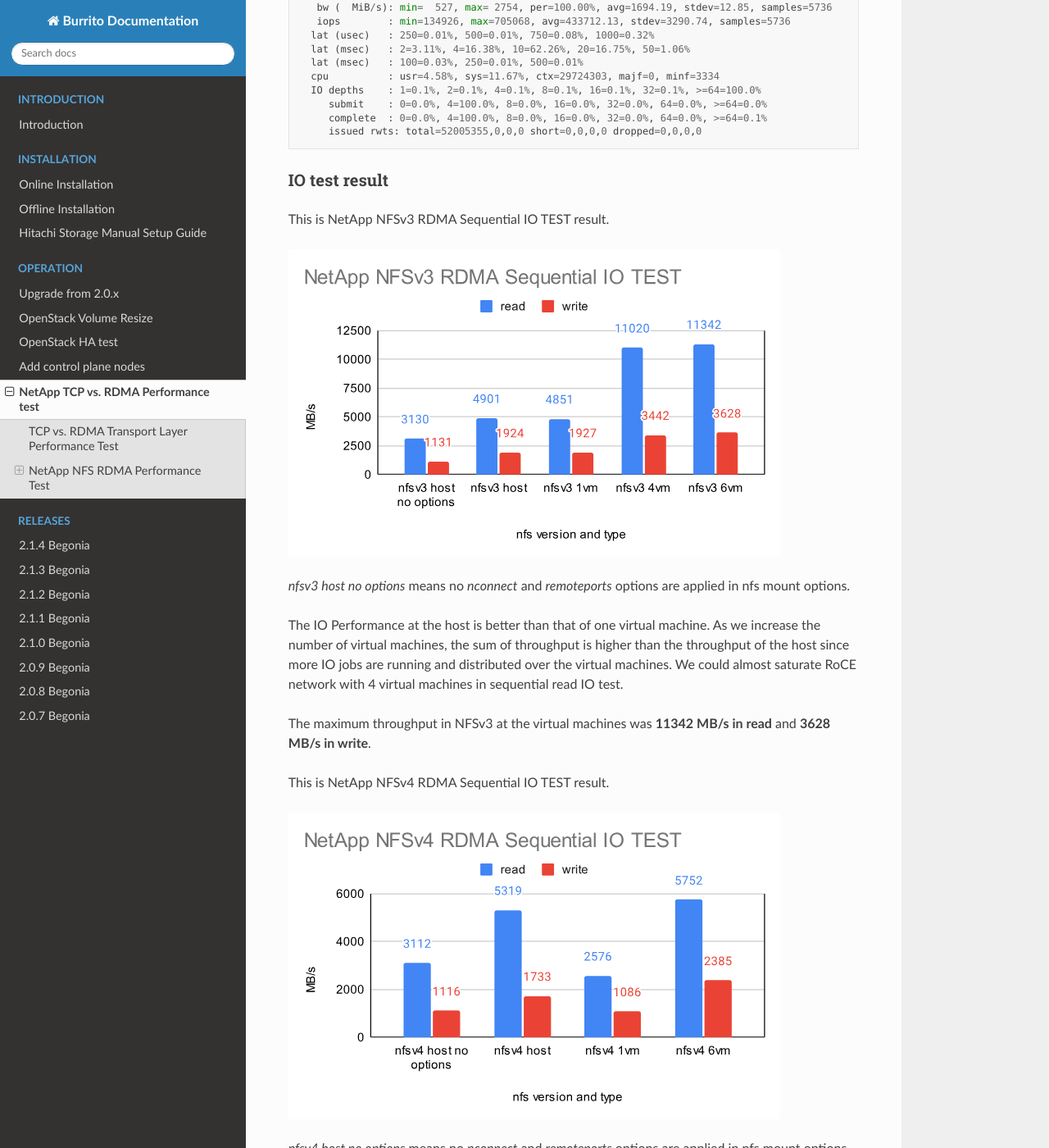
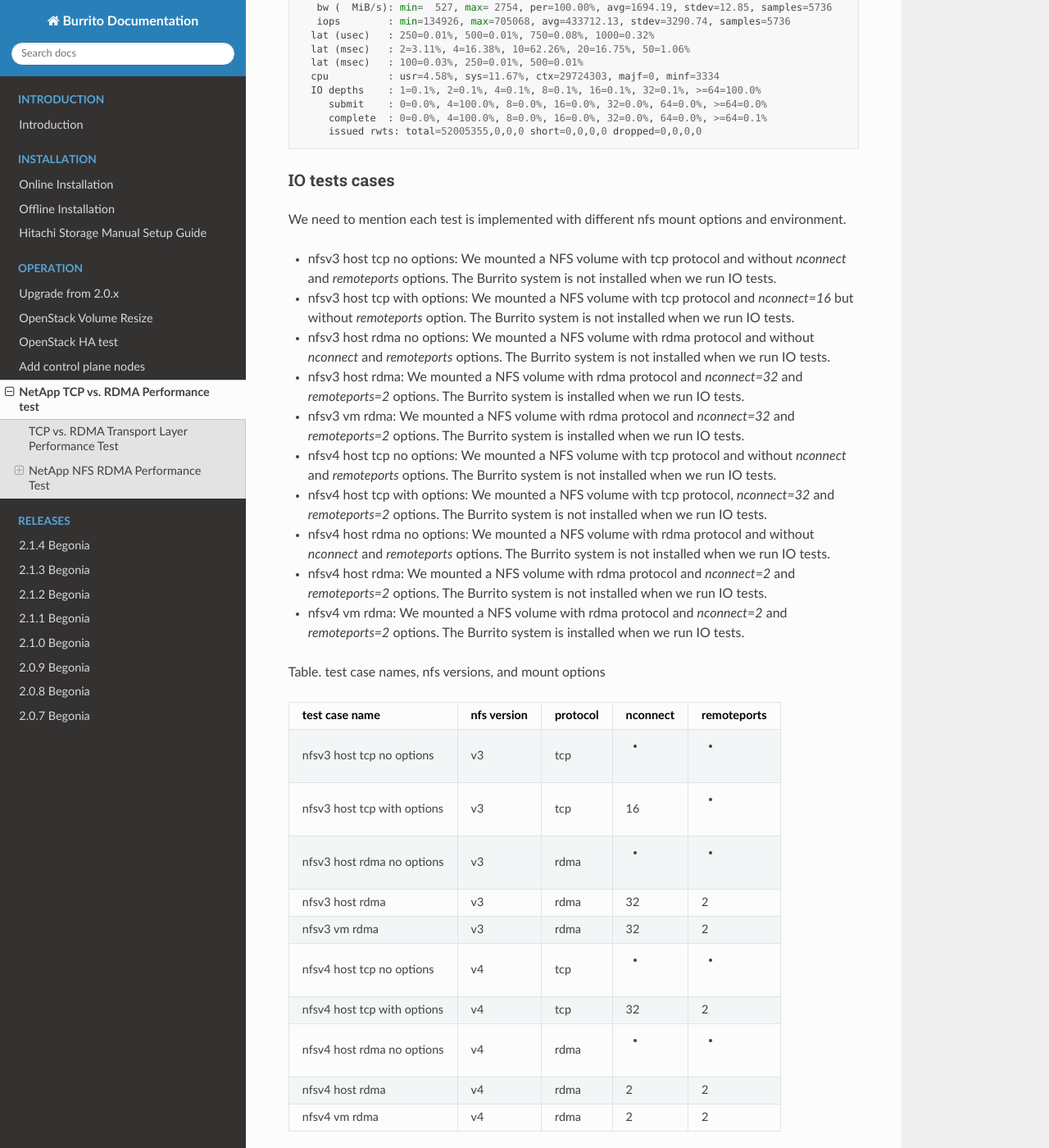
Before and after one commit to iorchard/burrito_docs, a Sphinx documentation site: the page built from source/operation/netapp_tcp_rdma_perf.rst, in a window 1280 px wide and 1400 px high, scrolled down 4680 px. Shown: the whole window at 82% size. Built offline with Sphinx 7.4.7 and the Read the Docs theme 3.1.0, drawn with Linux system fonts in a browser that asks for light colours; pages that are not in the unit, such as notebooks, are missing from menus; some of the changed text lies outside the part shown.

Commit message:
add tcp tests in charts

```diff
--- a/source/operation/netapp_tcp_rdma_perf.rst
+++ b/source/operation/netapp_tcp_rdma_perf.rst
@@ -110,8 +110,8 @@
     - RAM: 32GB DDR4 2666 MHz * 8 ea
     - Network: Nvidia Mellanox ConnectX-6 Dx 100GbE (Jumbo frame enabled)
 
-We implemented NFS over RDMA IO test at the host and the virtual machines
-with NFSv3 and NFSv4.
+We implemented NFS over TCP and NFS over RDMA IO tests at the host and
+the virtual machines with NFSv3 and NFSv4.
 
 We could use `nconnect` mount option with NFSv3 RDMA but we could not use
 it with NFSv4 RDMA.
@@ -198,17 +198,77 @@
          issued rwts: total=52005355,0,0,0 short=0,0,0,0 dropped=0,0,0,0
 
 
-IO test result
+IO tests cases
 ++++++++++++++++
+
+We need to mention each test is implemented with different nfs mount options
+and environment.
+
+* nfsv3 host tcp no options: We mounted a NFS volume with tcp protocol and
+  without `nconnect` and `remoteports` options. The Burrito system is not
+  installed when we run IO tests.
+
+* nfsv3 host tcp with options: We mounted a NFS volume with tcp protocol and
+  `nconnect=16` but without `remoteports` option. The Burrito system is not
+  installed when we run IO tests.
+
+* nfsv3 host rdma no options: We mounted a NFS volume with rdma protocol and
+  without `nconnect` and `remoteports` options. The Burrito system is not
+  installed when we run IO tests.
+
+* nfsv3 host rdma: We mounted a NFS volume with rdma protocol and
+  `nconnect=32` and `remoteports=2` options. The Burrito system is installed
+  when we run IO tests.
+
+* nfsv3 vm rdma: We mounted a NFS volume with rdma protocol and
+  `nconnect=32` and `remoteports=2` options. The Burrito system is installed
+  when we run IO tests.
+
+* nfsv4 host tcp no options: We mounted a NFS volume with tcp protocol and
+  without `nconnect` and `remoteports` options. The Burrito system is not
+  installed when we run IO tests.
+
+* nfsv4 host tcp with options: We mounted a NFS volume with tcp protocol,
+  `nconnect=32` and `remoteports=2` options. The Burrito system is not
+  installed when we run IO tests.
+
+* nfsv4 host rdma no options: We mounted a NFS volume with rdma protocol and
+  without `nconnect` and `remoteports` options. The Burrito system is not
+  installed when we run IO tests.
+
+* nfsv4 host rdma: We mounted a NFS volume with rdma protocol and
+  `nconnect=2` and `remoteports=2` options. The Burrito system is not installed
+  when we run IO tests.
+
+* nfsv4 vm rdma: We mounted a NFS volume with rdma protocol and
+  `nconnect=2` and `remoteports=2` options. The Burrito system is installed
+  when we run IO tests.
+
+Table. test case names, nfs versions, and mount options
+
+=========================== ===========    ========    ========    ===========
+test case name              nfs version    protocol    nconnect    remoteports
+=========================== ===========    ========    ========    ===========
+nfsv3 host tcp no options   v3              tcp         -           -
+nfsv3 host tcp with options v3              tcp         16          -
+nfsv3 host rdma no options  v3              rdma        -           -
+nfsv3 host rdma             v3              rdma        32          2
+nfsv3 vm rdma               v3              rdma        32          2
+nfsv4 host tcp no options   v4              tcp         -           -
+nfsv4 host tcp with options v4              tcp         32          2
+nfsv4 host rdma no options  v4              rdma        -           -
+nfsv4 host rdma             v4              rdma        2           2
+nfsv4 vm rdma               v4              rdma        2           2
+=========================== ===========    ========    ========    ===========
+
+IO test results
++++++++++++++++++
 
 This is NetApp NFSv3 RDMA Sequential IO TEST result.
 
 .. image:: ../_static/images/netapp/netapp_nfsv3_rdma_seq_iotest.svg
    :width: 600
    :alt: NetApp NFSv3 RDMA Sequential IO TEST
-
-`nfsv3 host no options` means no `nconnect` and `remoteports` options are
-applied in nfs mount options.
 
 The IO Performance at the host is better than that of one virtual machine.
 As we increase the number of virtual machines, the sum of throughput is
@@ -226,8 +286,9 @@
    :width: 600
    :alt: NetApp NFSv4 RDMA Sequential IO TEST
 
-`nfsv4 host no options` means no `nconnect` and `remoteports` options are
-applied in nfs mount options.
+`NFSv4 host tcp with options` is better than `nfsv4 host RDMA`
+since it is configured with nconnect=32 and remoteports=2
+while `nfsv4 host RDMA` is configured with nconnect=2 and remoteports=2.
 
 The IO performance at the host is better than that of one virtual machine.
 As we increase the number of virtual machines, the sum of throughput is
@@ -247,9 +308,6 @@
    :width: 600
    :alt: NetApp NFSv3 RDMA Random IO TEST
 
-`nfsv3 host no options` means no `nconnect` and `remoteports` options are
-applied in nfs mount options.
-
 The IO performance at the host is a lot better than that of one virtual machine.
 As we increase the number of virtual machines, the sum of IOPS is increased
 since more jobs are running and distributed over the virtual machines.
@@ -263,8 +321,9 @@
    :width: 600
    :alt: NetApp NFSv4 RDMA Random IO TEST
 
-`nfsv4 host no options` means no `nconnect` and `remoteports` options are
-applied in nfs mount options.
+`NFSv4 host tcp with options` is better than `nfsv4 host RDMA`
+since it is configured with nconnect=32 and remoteports=2
+while `nfsv4 host RDMA` is configured with nconnect=2 and remoteports=2.
 
 The IO performance at the host is a lot better than that of one virtual machine.
 As we increase the number of virtual machines, the sum of IOPS is increased
```
Also changed, not shown: source/_static/images/netapp/netapp_nfsv3_rdma_random_iotest.svg, source/_static/images/netapp/netapp_nfsv3_rdma_seq_iotest.svg, source/_static/images/netapp/netapp_nfsv4_rdma_random_iotest.svg, source/_static/images/netapp/netapp_nfsv4_rdma_seq_iotest.svg.
